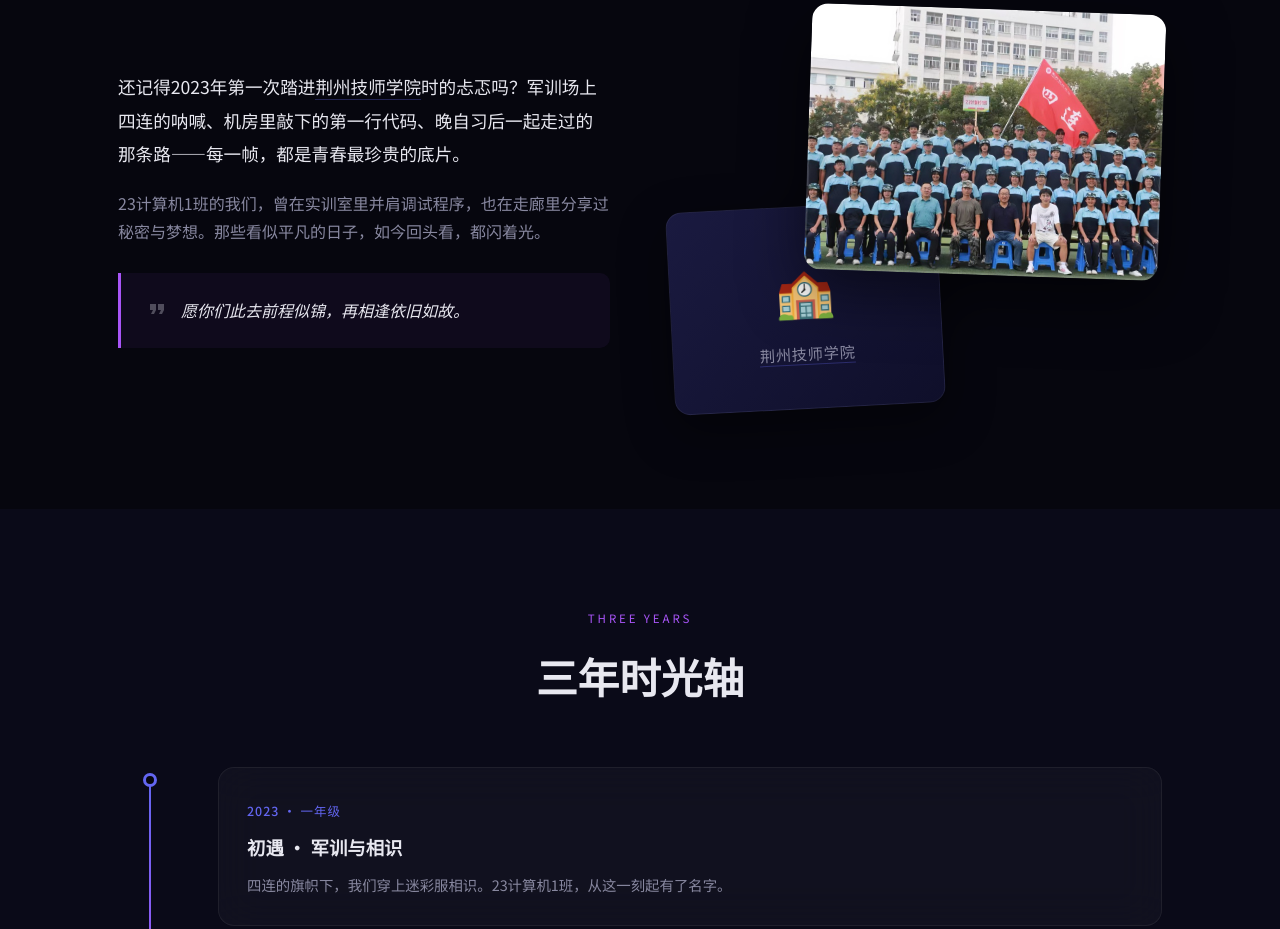
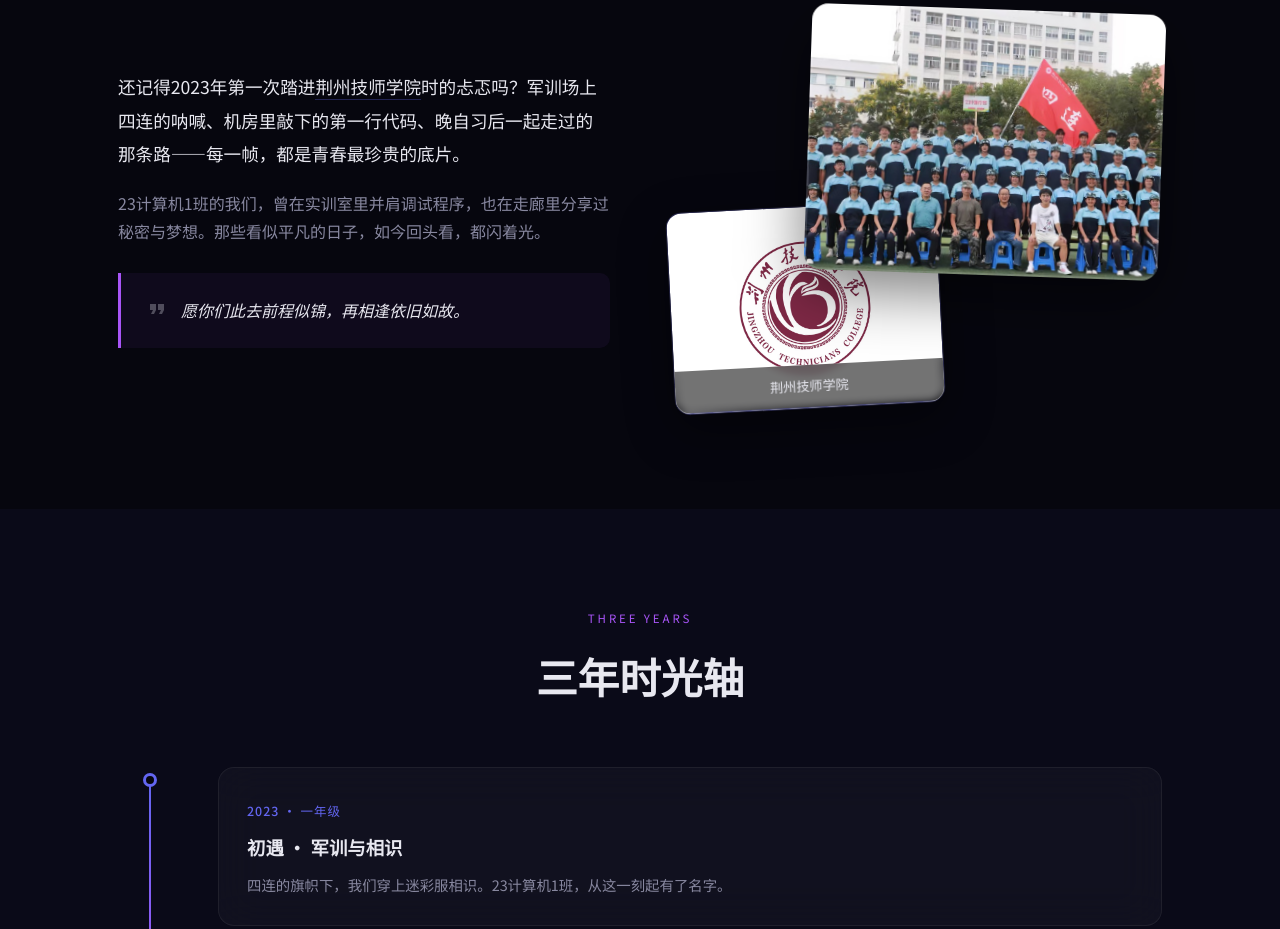
Before and after one commit to hrg20080203-ops/cc-studio, a plain HTML site: page graduation/index.html in a window 1280 px wide. Shown: the part 1137-2066 px from the top of the page. Drawn offline with Linux system fonts and the light colour scheme.

Commit message:
Move campus photo from gallery to story section

```diff
--- a/graduation/index.html
+++ b/graduation/index.html
@@ -94,10 +94,8 @@
               <div class="photo-border"></div>
             </div>
             <div class="story-photo-sub">
-              <div class="school-badge">
-                <span class="badge-icon">🏫</span>
-                <span class="badge-text"><a href="https://www.jzjsxy.cn/" target="_blank" rel="noopener">荆州技师学院</a></span>
-              </div>
+              <img src="memory-1.jpg" alt="荆州技师学院">
+              <a href="https://www.jzjsxy.cn/" target="_blank" rel="noopener" class="school-link">荆州技师学院</a>
             </div>
           </div>
         </div>
@@ -180,12 +178,6 @@
             <img src="sports-2025.png" alt="2025年第十二届运动会">
             <div class="gallery-overlay">
               <span class="overlay-text">2025 · 第十二届运动会 · 集体荣誉</span>
-            </div>
-          </figure>
-          <figure class="gallery-item feature" data-caption="荆州技师学院">
-            <img src="memory-1.jpg" alt="荆州技师学院">
-            <div class="gallery-overlay">
-              <span class="overlay-text">荆州技师学院</span>
             </div>
           </figure>
           <figure class="gallery-item emoji-card" data-caption="实训室 · 敲下的每一行代码">
--- a/graduation/style.css
+++ b/graduation/style.css
@@ -179,12 +179,17 @@ a[href*="jzjsxy"]:hover {
   border: 1px solid var(--border); transform: rotate(-3deg); z-index: 1;
   box-shadow: 0 16px 48px rgba(0,0,0,0.4);
 }
-.school-badge {
-  width: 100%; height: 100%; display: flex; flex-direction: column;
-  align-items: center; justify-content: center; gap: 12px;
+.story-photo-sub img {
+  width: 100%; height: 100%; object-fit: cover; display: block;
 }
-.badge-icon { font-size: 3rem; }
-.badge-text { font-size: 0.95rem; color: var(--text-muted); letter-spacing: 0.05em; }
+.school-link {
+  position: absolute; bottom: 0; left: 0; right: 0;
+  padding: 10px; text-align: center; font-size: 0.82rem;
+  color: var(--text); background: rgba(0,0,0,0.55);
+  backdrop-filter: blur(4px); text-decoration: none;
+  transition: color 0.25s;
+}
+.school-link:hover { color: var(--accent-1); }
 
 /* Glass cards */
 .glass-card {
```
